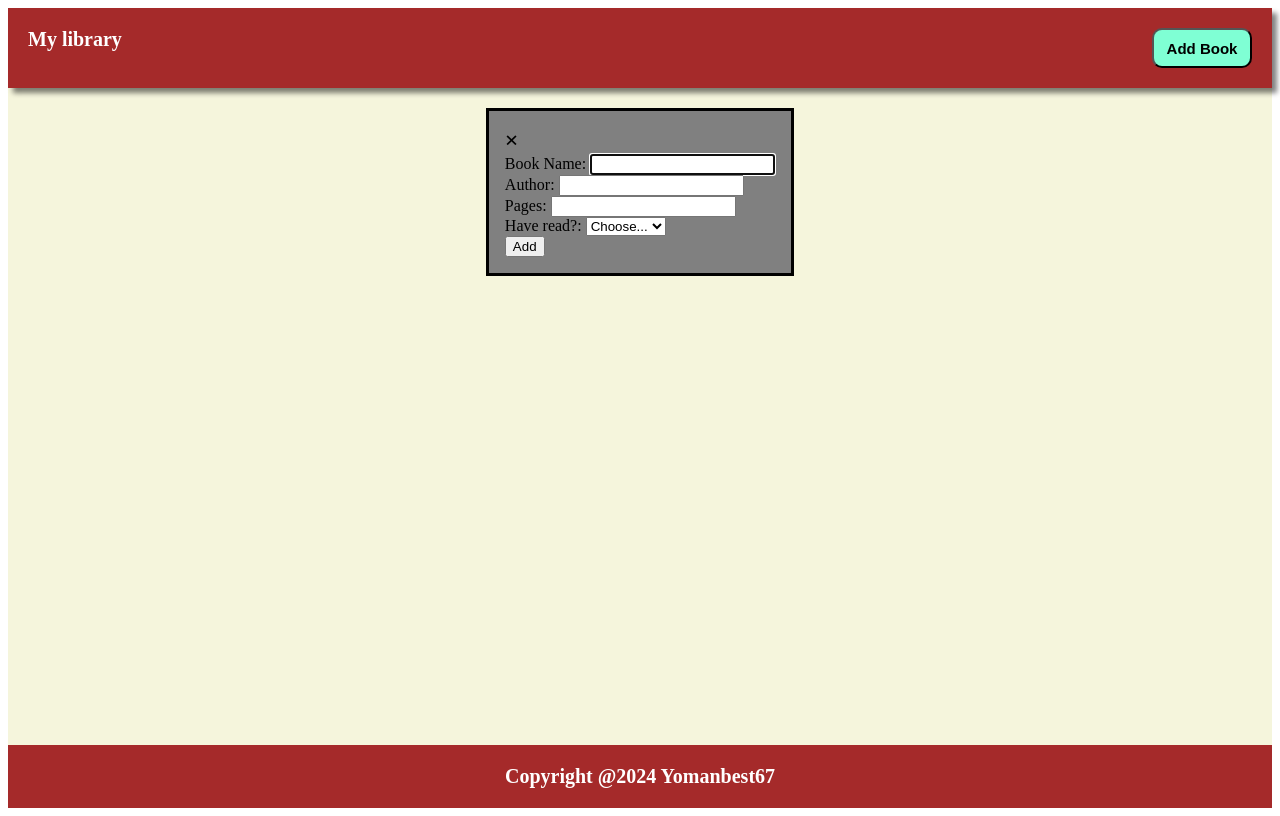
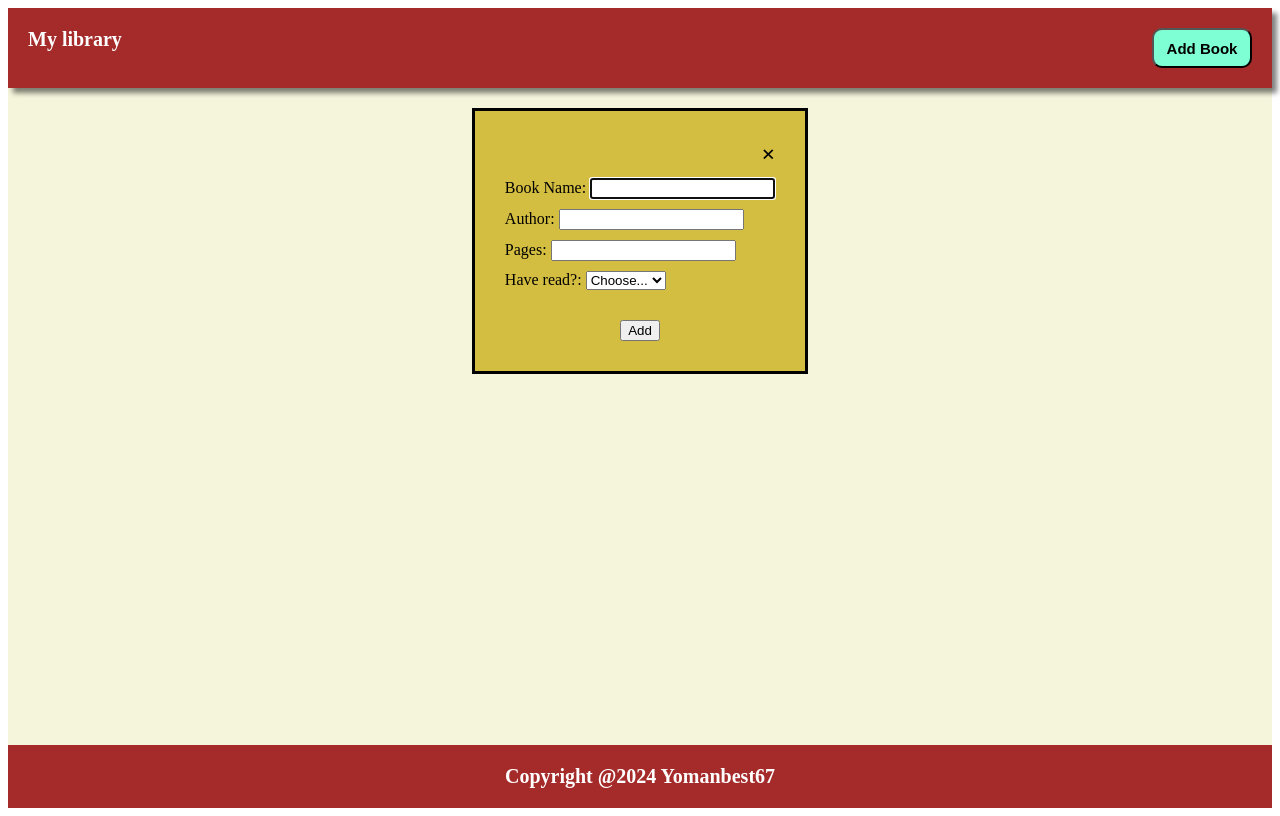
Before and after one commit to Yomanbest67/javascript_books_library, a plain HTML site: page index.html in a window 1280 px wide. Both pictures are taken after a click on the button "Add Book". Drawn offline with Linux system fonts and the light colour scheme.

Commit message:
Modified dialogue box styling.

```diff
--- a/style.css
+++ b/style.css
@@ -27,7 +27,8 @@
 }
 
 .bookAdd {
-    background-color: gray;
+    background-color: rgb(212, 190, 65);
+    padding: 30px;
     z-index: 5;
 }
 
@@ -35,10 +36,28 @@
     background-color: black;
 }
 
+.modalContent {
+    display: flex;
+    flex-direction: column;
+    justify-content: center;
+    gap: 10px;
+}
+
+.modalContent > span {
+    display: flex;
+    justify-content: flex-end;
+}
+
 .modalContent > .close {
     font-weight: bold;
     font-size: 24px;
     cursor: pointer;
+}
+
+.modalContent > form {
+    display: flex;
+    justify-content: center;
+    margin-top: 20px;
 }
 
 .body {
```
